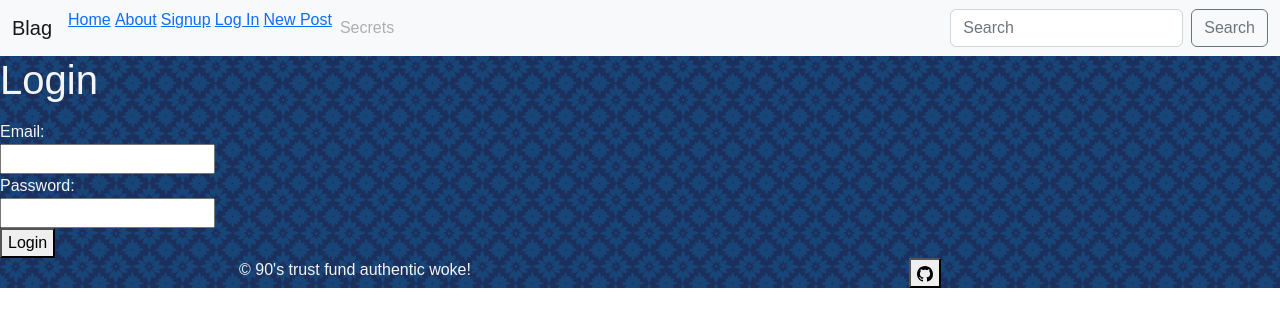
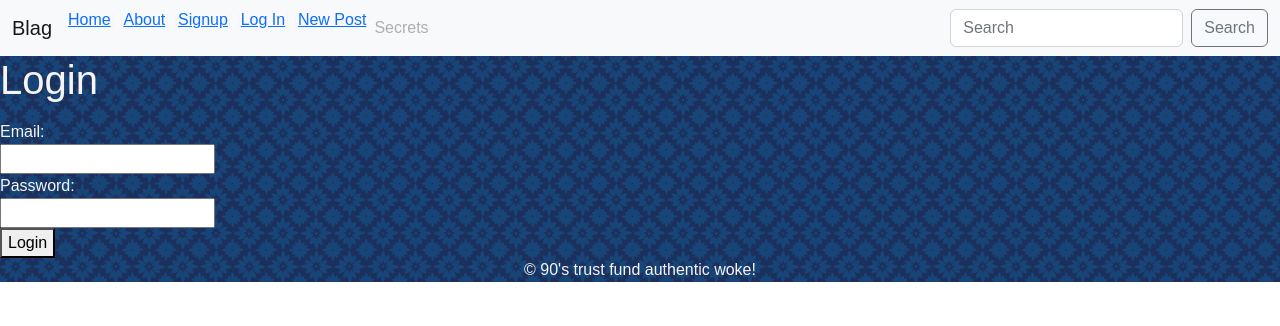
Before and after one commit to sararsaurus/blog-frontend, a React (Vite) app: page /Login in a window 1280 px wide. Shown: the top 326 px of the page. Built offline with nearby package versions, Linux system fonts and the light colour scheme.

Commit message:
adds snowflake

```diff
--- a/src/Footer.jsx
+++ b/src/Footer.jsx
@@ -3,20 +3,6 @@ export function Footer() {
     <div className="container text-center">
       <div className="row">
         <div className="col">© 90's trust fund authentic woke!</div>
-        <div className="col">
-          <button>
-            <svg
-              xmlns="http://www.w3.org/2000/svg"
-              width="16"
-              height="16"
-              fill="currentColor"
-              className="bi bi-github"
-              viewBox="0 0 16 16"
-            >
-              <path d="M8 0C3.58 0 0 3.58 0 8c0 3.54 2.29 6.53 5.47 7.59.4.07.55-.17.55-.38 0-.19-.01-.82-.01-1.49-2.01.37-2.53-.49-2.69-.94-.09-.23-.48-.94-.82-1.13-.28-.15-.68-.52-.01-.53.63-.01 1.08.58 1.23.82.72 1.21 1.87.87 2.33.66.07-.52.28-.87.51-1.07-1.78-.2-3.64-.89-3.64-3.95 0-.87.31-1.59.82-2.15-.08-.2-.36-1.02.08-2.12 0 0 .67-.21 2.2.82.64-.18 1.32-.27 2-.27.68 0 1.36.09 2 .27 1.53-1.04 2.2-.82 2.2-.82.44 1.1.16 1.92.08 2.12.51.56.82 1.27.82 2.15 0 3.07-1.87 3.75-3.65 3.95.29.25.54.73.54 1.48 0 1.07-.01 1.93-.01 2.2 0 .21.15.46.55.38A8.012 8.012 0 0 0 16 8c0-4.42-3.58-8-8-8z" />
-            </svg>
-          </button>
-        </div>
       </div>
     </div>
   );
--- a/src/Header.jsx
+++ b/src/Header.jsx
@@ -38,21 +38,21 @@ export function Header() {
                 <li className="nav-item">
                   <Link to="/">Home</Link>
                 </li>
-                |
+                | |
                 <li className="nav-item">
                   <Link to="/about">About</Link>
                 </li>
-                |
+                | |
                 <li className="nav-item">
                   <a onClick={handleSignupShow} href="#">
                     Signup
                   </a>
                 </li>
-                |
+                | |
                 <li className="nav-item">
                   <Link to="/Login">Log In</Link>
                 </li>
-                |
+                | |
                 <li className="nav-item">
                   <Link to="/posts-new">New Post</Link>
                 </li>
--- a/src/Home.jsx
+++ b/src/Home.jsx
@@ -1,12 +1,13 @@
 import axios from "axios";
 import { useState, useEffect } from "react";
-import { PostsNew } from "./PostsNew";
+// import { PostsNew } from "./PostsNew";
 import { Signup } from "./Signup";
 import { Login } from "./Login";
 import { LogoutLink } from "./LogoutLink";
 import { PostsIndex } from "./PostsIndex";
 import { Modal } from "./Modal";
 import { PostsShow } from "./PostsShow";
+import Snowfall from "react-snowfall";
 
 export function Home() {
   const [posts, setPosts] = useState([]);
@@ -30,11 +31,11 @@ export function Home() {
     setIsPostsShowVisible(false);
   };
 
-  const handleCreatePost = (params) => {
-    axios.post("http://localhost:3000/posts.json", params).then((response) => {
-      setPosts([...posts, response.data]);
-    });
-  };
+  // const handleCreatePost = (params) => {
+  //   axios.post("http://localhost:3000/posts.json", params).then((response) => {
+  //     setPosts([...posts, response.data]);
+  //   });
+  // };
 
   const handleUpdatePost = (id, params) => {
     axios.patch(`http://localhost:3000/posts/${id}.json`, params).then((response) => {
@@ -65,14 +66,21 @@ export function Home() {
   return (
     <div>
       <div className="container text-center">
+        <div>
+          <Snowfall
+            color="gold"
+            // style={{ background: "#fff" }}
+            snowflakeCount={200}
+          />
+        </div>
         <div className="row">
           {/* <div className="col">
             <Signup />
           </div> */}
-          {/* <div className="col">
-            <Login />
+          <div className="col">
+            {/* <Login /> */}
             <LogoutLink />
-          </div> */}
+          </div>
           {/* <div className="col">
             <PostsNew onCreatePost={handleCreatePost} />
           </div> */}
--- a/src/PostsIndex.jsx
+++ b/src/PostsIndex.jsx
@@ -2,7 +2,8 @@ export function PostsIndex(props) {
   console.log(props);
   return (
     <div id="posts-index">
-      <h1>All Posts</h1>
+      <br />
+      <h1>Blags</h1>
       {props.posts.map((post) => (
         <div key={post.id} className="posts">
           <div className="card mb-3">
--- a/src/PostsNew.jsx
+++ b/src/PostsNew.jsx
@@ -1,13 +1,19 @@
+import axios from "axios";
+
 export function PostsNew(props) {
+  const handleCreatePost = (params) => {
+    axios.post("http://localhost:3000/posts.json", params).then((response) => {
+      console.log(response, "Creating a post!");
+      window.location.href = "/";
+    });
+  };
+
   const handleSubmit = (event) => {
     event.preventDefault();
     const params = new FormData(event.target);
     console.log("handleSubmit", params);
     props.onCreatePost(params);
-    // axios.post("http://localhost:3000/posts.json", params).then((response) => {
-    //   console.log(response.data);
     event.target.reset();
-    // });
   };
 
   return (
```
